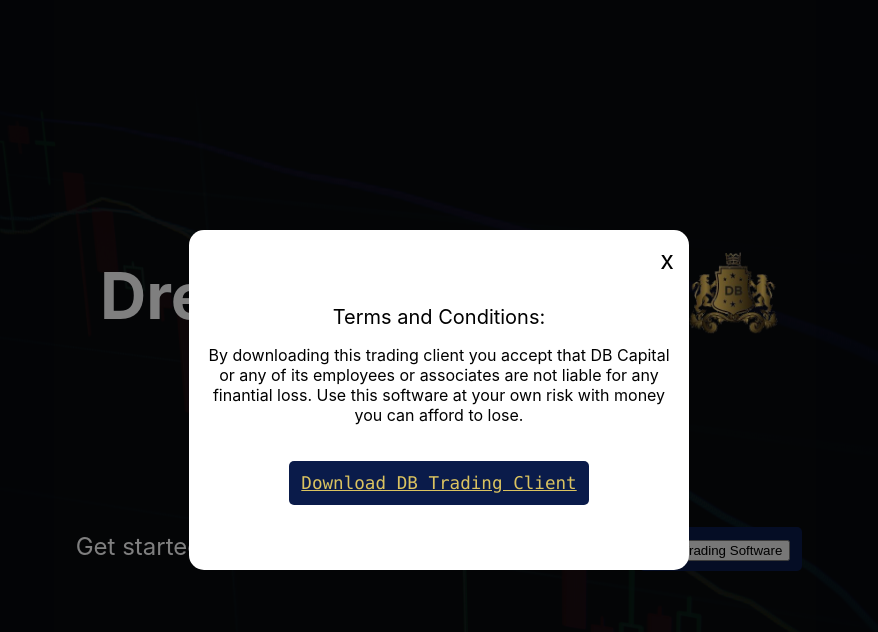
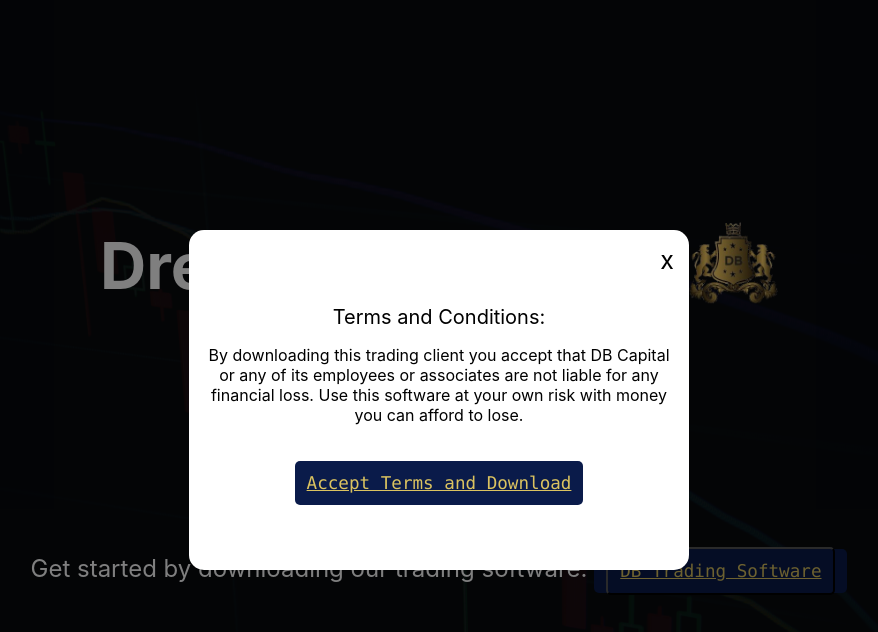
Before and after one commit to Laderlappen/trader_site, a Next.js app: page / in a window 1280 px wide. Both pictures are taken after a click on the button "DB Trading Software". Shown: the top 632 px of the page, without its empty margins (201-1079 px from the left). Built offline with nearby package versions, Linux system fonts and the light colour scheme.

Commit message:
Changed classname to className

```diff
--- a/pages/index.js
+++ b/pages/index.js
@@ -50,7 +50,7 @@
                         Get started by downloading our trading software:{" "}
                         <code className={styles.code}>
                             <button
-                                classname={styles.code}
+                                className={styles.code}
                                 onClick={() => setShowModal(true)}
                             >
                                 DB Trading Software
@@ -65,15 +65,15 @@
                         <p className={styles.terms}>
                             By downloading this trading client you accept that
                             DB Capital or any of its employees or associates are
-                            not liable for any finantial loss. Use this software
+                            not liable for any financial loss. Use this software
                             at your own risk with money you can afford to lose.
                         </p>
                         <code className={styles.code}>
                             <Link
-                                classname={styles.code}
-                                href="DB_Trading_client.exe"
+                                className={styles.code}
+                                href="/DB_Trading_Client.exe"
                             >
-                                Download DB Trading Client
+                                Accept Terms and Download
                             </Link>
                         </code>
                     </Modal>
```
